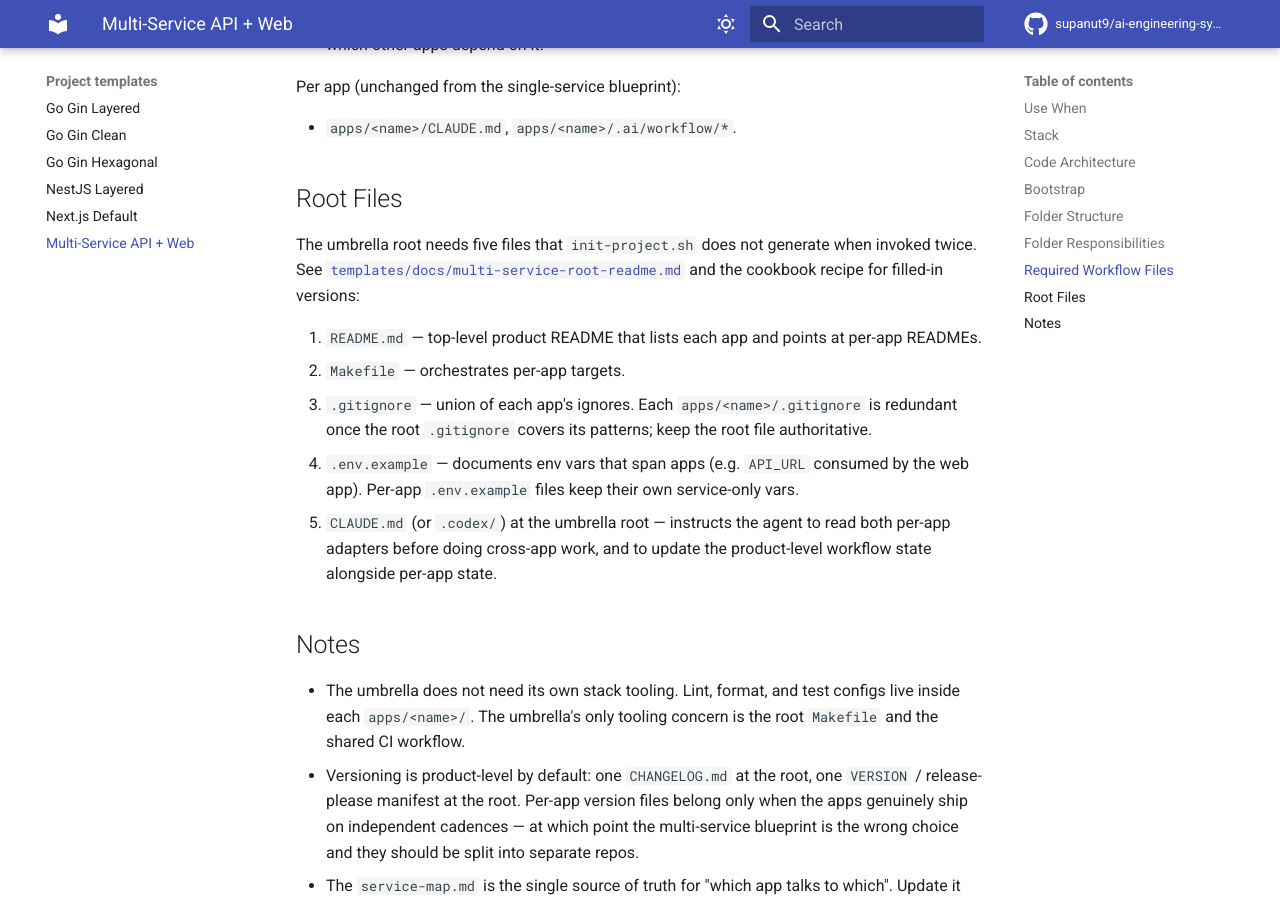
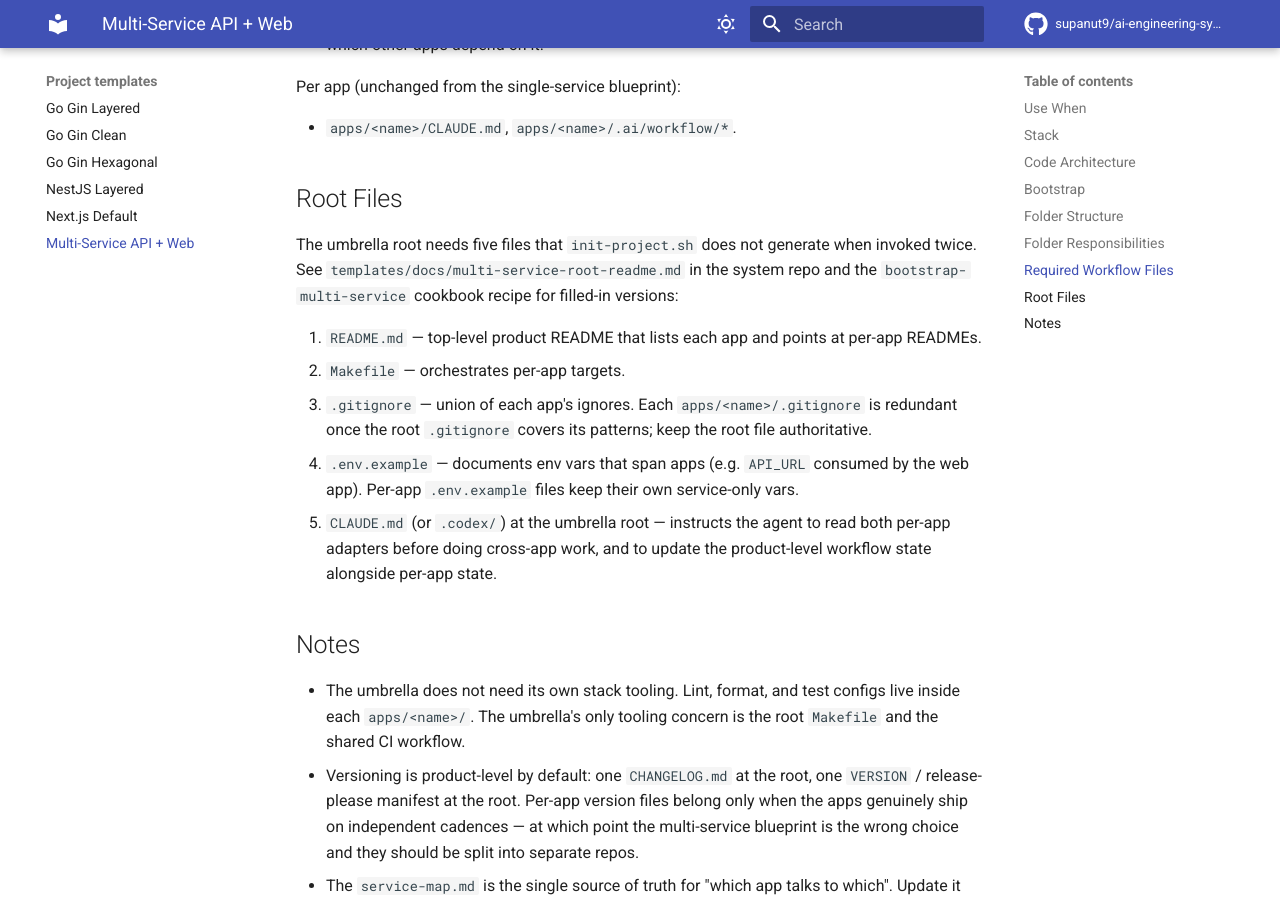
Before and after one commit to supanut9/ai-engineering-system, an MkDocs documentation site: the page built from docs/project-templates/multi-service/api-and-web.md, in a window 1280 px wide and 900 px high, scrolled down 3226 px. Built offline with MkDocs 1.6.1 and Material for MkDocs 9.7.7, drawn with Linux system fonts in a browser that asks for light colours; comment, search, counter and statistics services are not loaded.

Commit message:
fix(docs): drop broken relative link in multi-service blueprint
The link to templates/docs/multi-service-root-readme.md does not resolve
in the rendered mkdocs site because the template file is not part of nav.
Replace the link with a plain code-span reference; the cookbook recipe
already covers how to obtain the template.

Co-Authored-By: Claude Opus 4.7 (1M context) <noreply@anthropic.com>

```diff
--- a/project-templates/multi-service/api-and-web.md
+++ b/project-templates/multi-service/api-and-web.md
@@ -143,9 +143,8 @@ Per app (unchanged from the single-service blueprint):
 ## Root Files
 
 The umbrella root needs five files that `init-project.sh` does not generate when
-invoked twice. See
-[`templates/docs/multi-service-root-readme.md`](../../templates/docs/multi-service-root-readme.md)
-and the cookbook recipe for filled-in versions:
+invoked twice. See `templates/docs/multi-service-root-readme.md` in the system
+repo and the `bootstrap-multi-service` cookbook recipe for filled-in versions:
 
 1. `README.md` — top-level product README that lists each app and points at
    per-app READMEs.
```
